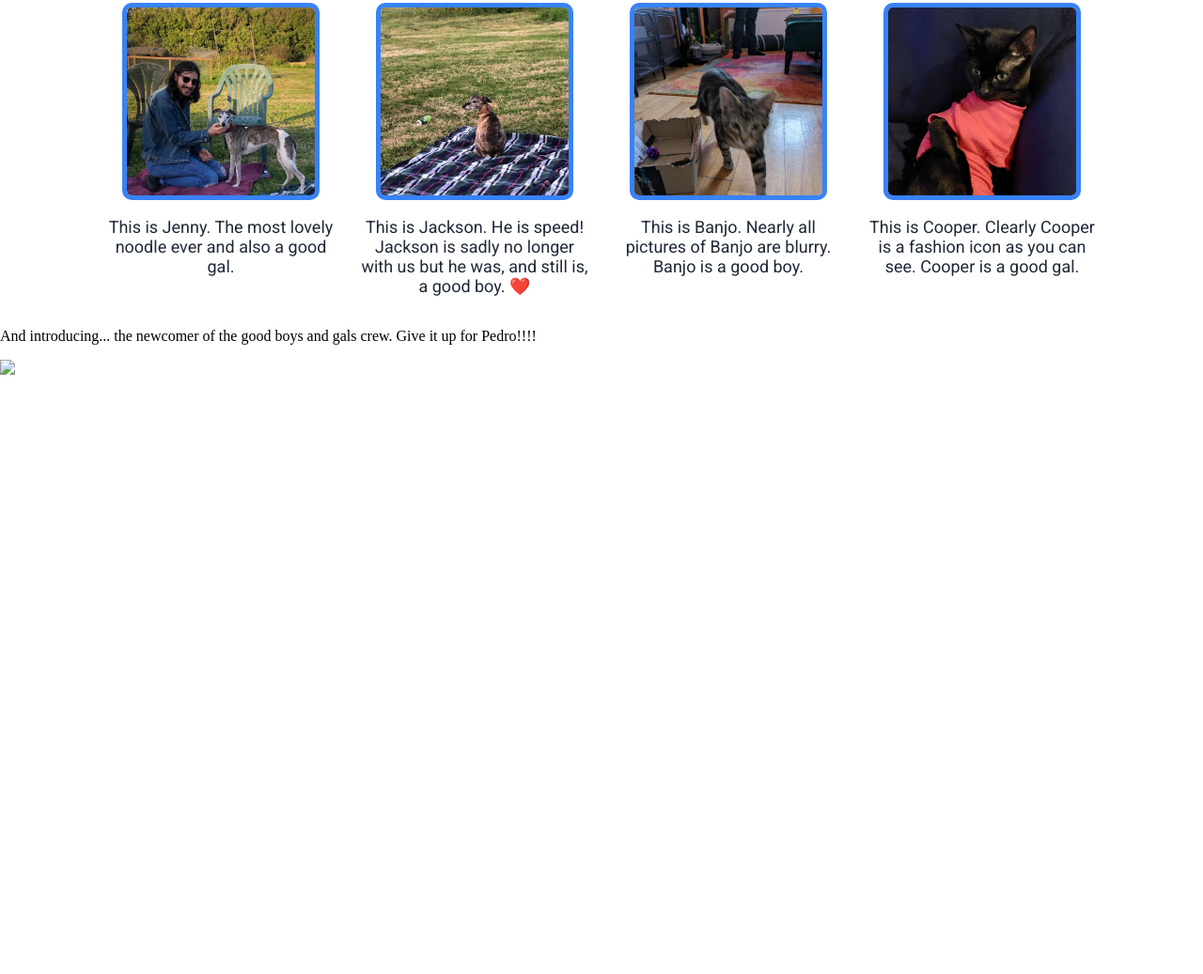
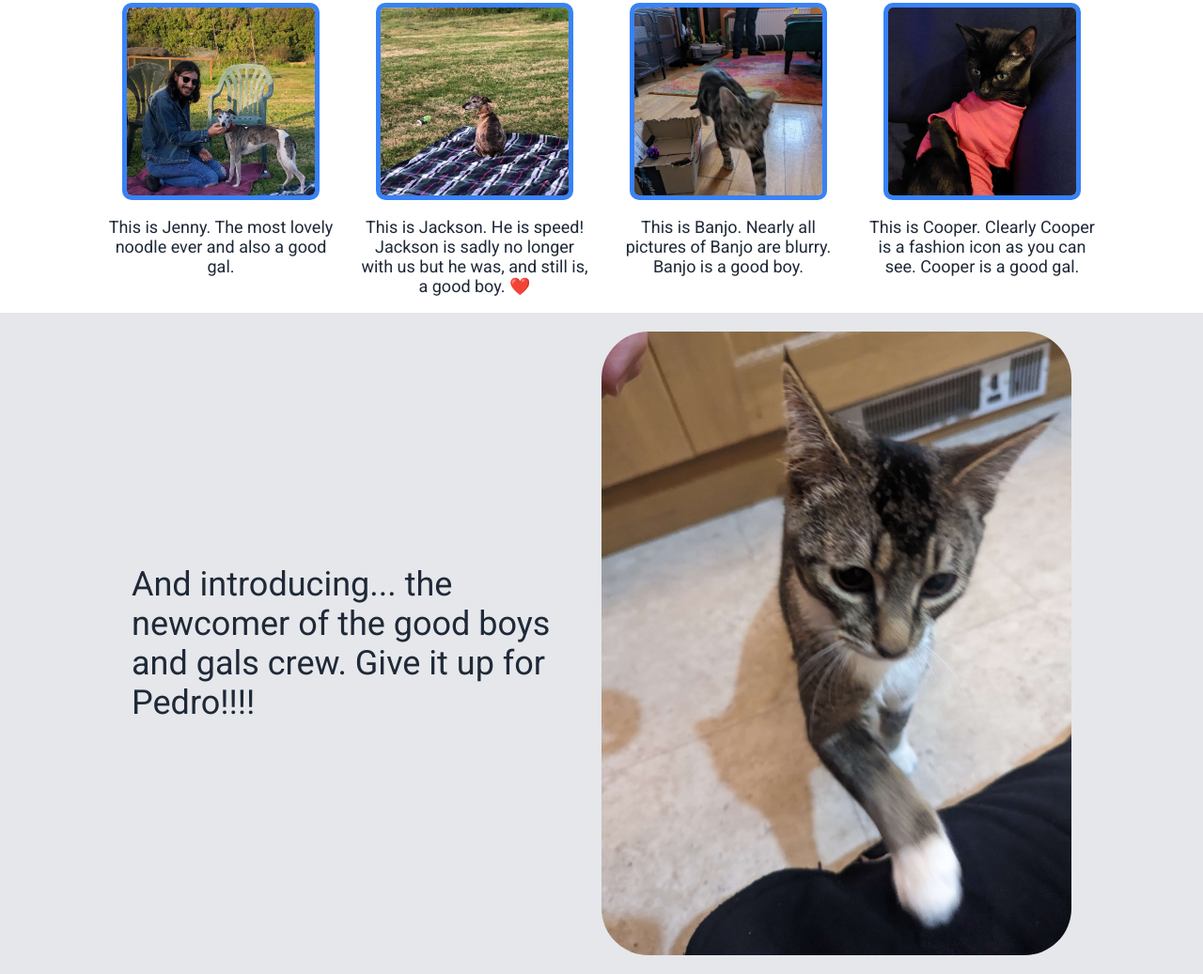
Before and after one commit to Jovuto/odin-landing-page, a plain HTML site: page index.html in a window 1280 px wide. Shown: the part 1116-2153 px from the top of the page at 94% size. Before the commit the page ends 1519 px from the top, so only its background shows below. Drawn offline with Linux system fonts and the light colour scheme; a web font is replaced by a local one.

Commit message:
feat: Add style to newBoy also forgot image

```diff
--- a/style.css
+++ b/style.css
@@ -134,3 +134,24 @@ body {
 .picture .Jenny {
     margin-top: -20px;
 }
+
+.newBoySection {
+    background-color: #E5E7EB;
+    display: flex;
+    justify-content: center;
+    align-items: center;
+}
+
+.newBoySection p {
+    font-size: 36px;
+    font-style: light italic;
+    color: #1F2937;
+    font-family: "Roboto", sans-serif;
+    max-width: 500px;
+}
+
+.newBoySection img {
+    max-width: 500px;
+    margin: 20px 0;
+    border-radius: 50px;
+}
```
Also changed, not shown: images/pedro.jpg (added).
